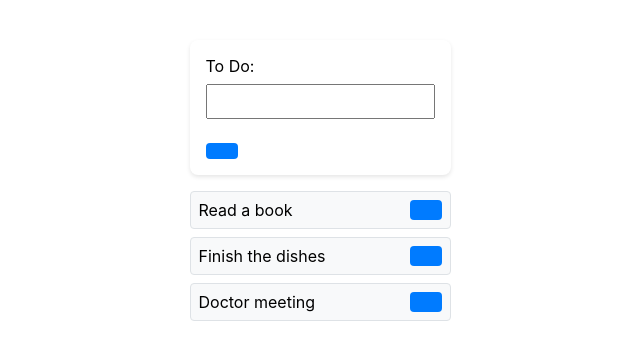
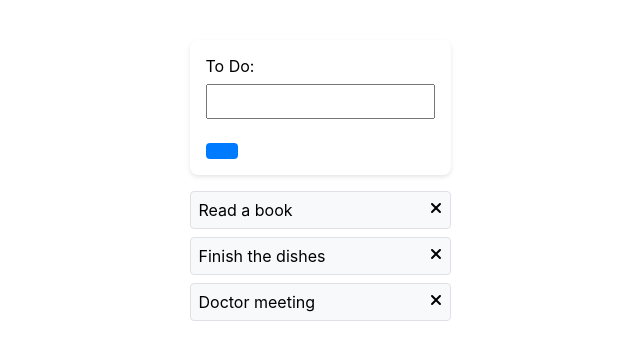
Before and after one commit to SAPDov/to-do-list, a React (Create React App) app in the folder client/: page / in a window 1280 px wide. Shown: the part 224-584 px from the top of the page, without its empty margins (320-960 px from the left). Built offline with nearby package versions, Linux system fonts and the light colour scheme.

Commit message:
add font-awesome

```diff
--- a/client/src/App.js
+++ b/client/src/App.js
@@ -1,4 +1,6 @@
 import { useState } from "react";
+import { FontAwesomeIcon } from "@fortawesome/react-fontawesome";
+import "./iconImports";
 import "./App.css";
 
 function App() {
@@ -53,10 +55,10 @@ function App() {
           {tasks?.map((task) => (
             <li key={task.id}>
               {task.text}
-              <button
-                type="button"
+              <FontAwesomeIcon
+                icon="xmark"
                 onClick={() => handleDelete(task.id)}
-              ></button>
+              />
             </li>
           ))}
         </ul>
--- /dev/null
+++ b/client/src/iconImports.js
@@ -0,0 +1,4 @@
+import { faXmark } from "@fortawesome/free-solid-svg-icons";
+import { library } from "@fortawesome/fontawesome-svg-core";
+
+library.add(faXmark); // Add the icon to the library
--- /dev/null
+++ b/package.json
@@ -0,0 +1,6 @@
+{
+  "dependencies": {
+    "@fortawesome/free-solid-svg-icons": "^6.5.1",
+    "@fortawesome/react-fontawesome": "^0.2.0"
+  }
+}
```
Also changed, not shown: 2 other files (tests, documents, lock files or other folders).
